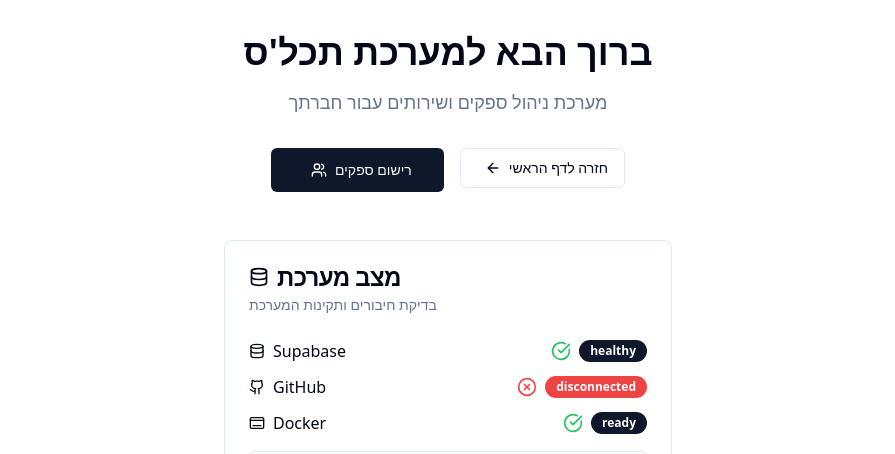
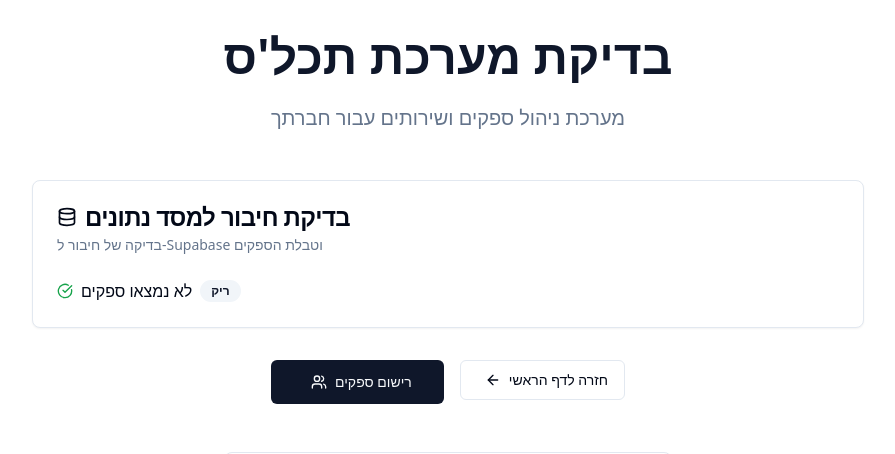
Before and after one commit to Tahles-Org/tahles-ai-archiv, a React (Vite) app: page /home in a window 1280 px wide. Shown: the top 454 px of the page, without its empty margins (192-1087 px from the left). Built offline with nearby package versions, Linux system fonts and the light colour scheme; no server answers; the database is empty.

Commit message:
Add Supabase connection check to HomePage
Adds a check to the home page that retrieves data from the `providers` table in Supabase and displays the number of suppliers found. Includes a header and UI elements for displaying loading state, error messages, and the supplier count.

```diff
--- a/src/pages/HomePage.tsx
+++ b/src/pages/HomePage.tsx
@@ -1,17 +1,102 @@
 
-import React from "react";
+import React, { useEffect, useState } from "react";
 import { Link } from "react-router-dom";
 import { Button } from "@/components/ui/button";
-import { Users, ArrowLeft, Activity } from "lucide-react";
+import { Card, CardContent, CardDescription, CardHeader, CardTitle } from "@/components/ui/card";
+import { Badge } from "@/components/ui/badge";
+import { Users, ArrowLeft, Activity, Database, CheckCircle, XCircle } from "lucide-react";
 import HealthCheck from "@/components/HealthCheck";
+import { supabase } from "@/integrations/supabase/client";
+
+interface Provider {
+  id: string;
+  name: string | null;
+  calendar_connected: boolean | null;
+  calendar_active: boolean | null;
+}
 
 const HomePage = () => {
+  const [providers, setProviders] = useState<Provider[]>([]);
+  const [loading, setLoading] = useState(true);
+  const [error, setError] = useState<string | null>(null);
+
+  const fetchProviders = async () => {
+    try {
+      setLoading(true);
+      setError(null);
+
+      const { data, error: fetchError } = await supabase
+        .from('providers')
+        .select('*');
+
+      if (fetchError) {
+        throw fetchError;
+      }
+
+      setProviders(data || []);
+    } catch (err) {
+      console.error('Error fetching providers:', err);
+      setError(err instanceof Error ? err.message : 'שגיאה בטעינת הנתונים');
+    } finally {
+      setLoading(false);
+    }
+  };
+
+  useEffect(() => {
+    fetchProviders();
+  }, []);
+
   return (
     <div className="container mx-auto p-8 max-w-4xl">
+      {/* כותרת ראשית */}
       <div className="text-center mb-12">
-        <h1 className="text-4xl font-bold mb-4">ברוך הבא למערכת תכל'ס</h1>
-        <p className="text-muted-foreground text-lg mb-6">מערכת ניהול ספקים ושירותים עבור חברתך</p>
+        <h1 className="text-5xl font-bold mb-6 text-primary">בדיקת מערכת תכל'ס</h1>
+        <p className="text-muted-foreground text-xl mb-8">מערכת ניהול ספקים ושירותים עבור חברתך</p>
+      </div>
 
+      {/* בדיקת חיבור למסד נתונים */}
+      <div className="mb-8">
+        <Card>
+          <CardHeader>
+            <CardTitle className="flex items-center gap-2">
+              <Database className="h-5 w-5" />
+              בדיקת חיבור למסד נתונים
+            </CardTitle>
+            <CardDescription>
+              בדיקה של חיבור ל-Supabase וטבלת הספקים
+            </CardDescription>
+          </CardHeader>
+          <CardContent>
+            {loading ? (
+              <div className="flex items-center gap-2">
+                <Activity className="h-4 w-4 animate-spin" />
+                <span>טוען נתונים...</span>
+              </div>
+            ) : error ? (
+              <div className="flex items-center gap-2 text-destructive">
+                <XCircle className="h-4 w-4" />
+                <span>שגיאה: {error}</span>
+              </div>
+            ) : (
+              <div className="flex items-center gap-2">
+                <CheckCircle className="h-4 w-4 text-green-600" />
+                <span>
+                  {providers.length === 0
+                    ? "לא נמצאו ספקים"
+                    : `נמצאו ${providers.length} ספקים`
+                  }
+                </span>
+                <Badge variant={providers.length > 0 ? "default" : "secondary"}>
+                  {providers.length > 0 ? "פעיל" : "ריק"}
+                </Badge>
+              </div>
+            )}
+          </CardContent>
+        </Card>
+      </div>
+
+      {/* כפתורי ניווט */}
+      <div className="text-center mb-12">
         <div className="flex justify-center gap-4 mt-8">
           <Button asChild size="lg">
             <Link to="/supplier-registration">
@@ -28,7 +113,7 @@ const HomePage = () => {
         </div>
       </div>
 
-      {/* System Health Check */}
+      {/* בדיקת מערכת מלאה */}
       <div className="flex justify-center mt-12">
         <HealthCheck />
       </div>
```
